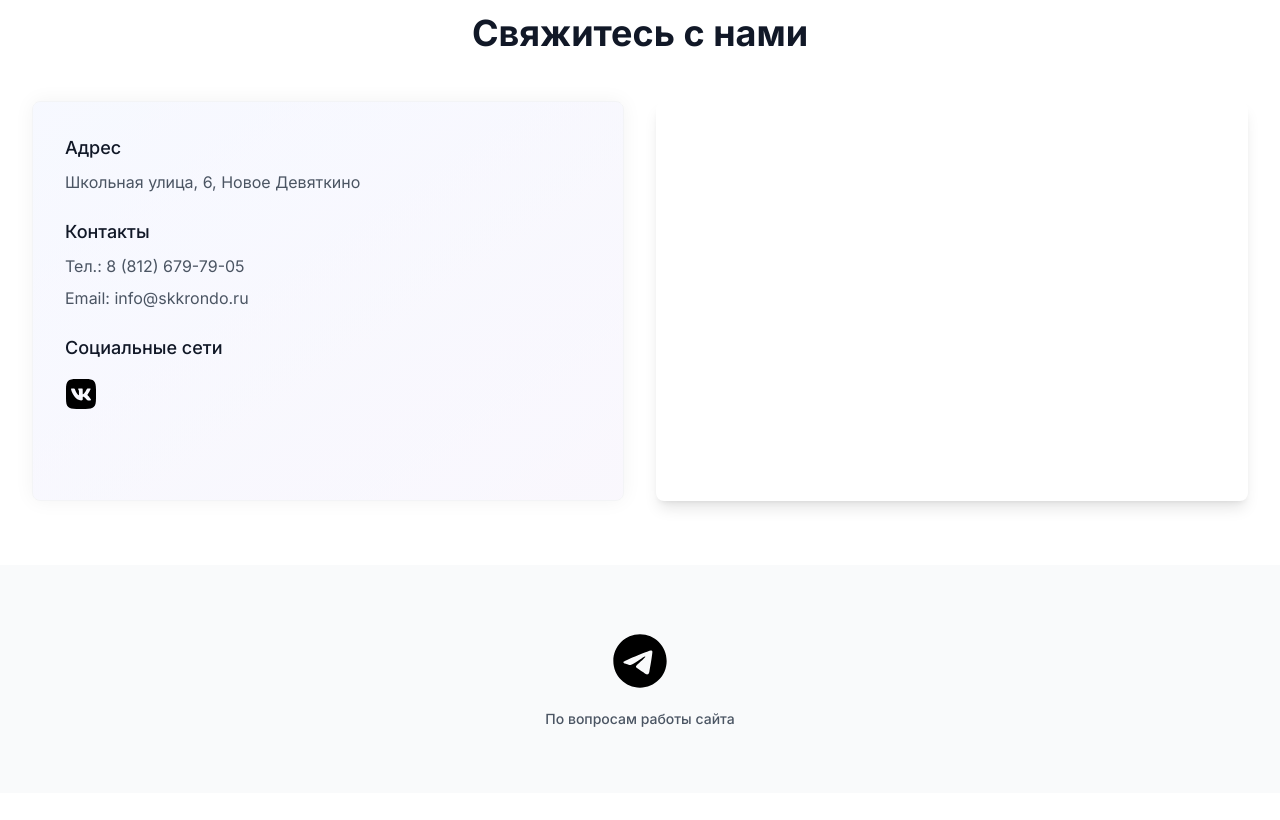
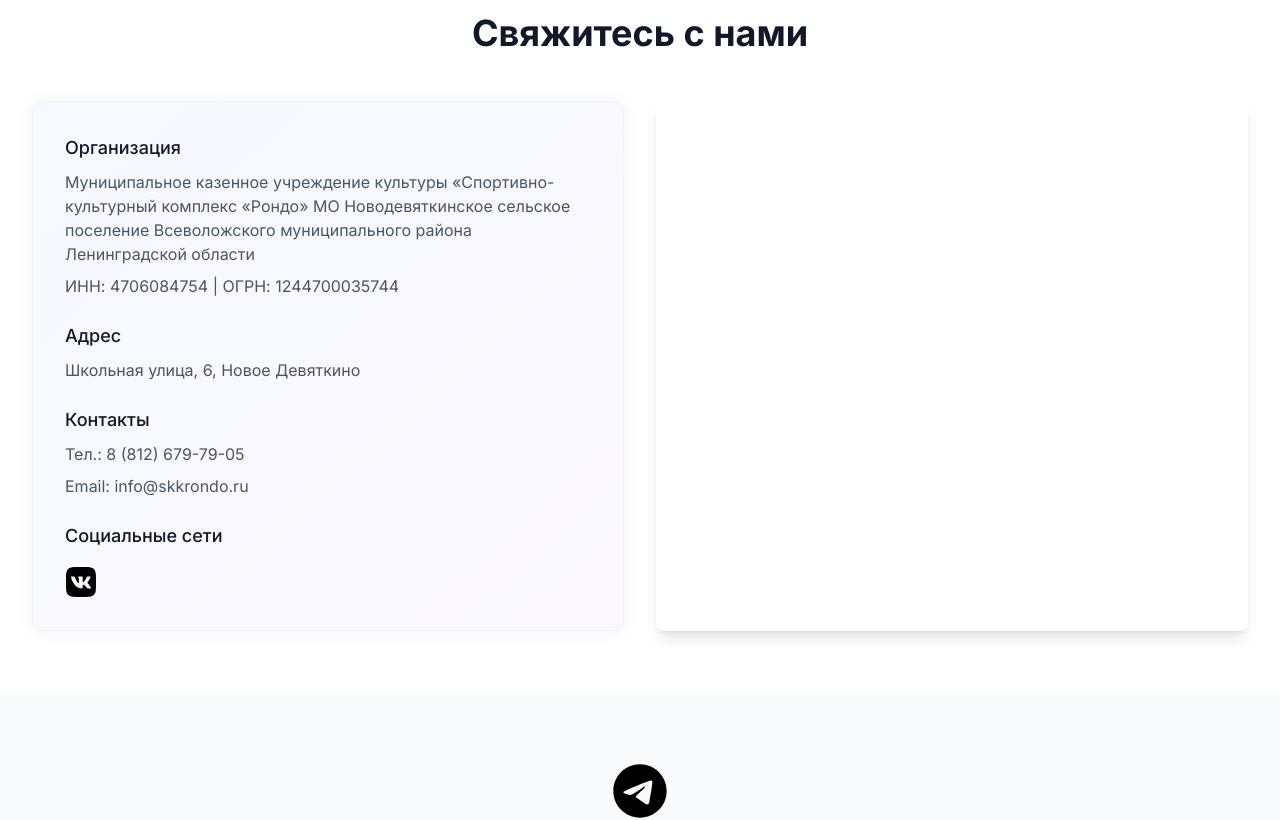
Before and after one commit to mimfort/rondo, a React (Vite) app in the folder frontend/: page / in a window 1280 px wide. Shown: the part 1420-2240 px from the top of the page. Built offline with nearby package versions, Linux system fonts and the light colour scheme; no server answers.

Commit message:
real vers4

```diff
--- a/frontend/src/components/Footer.tsx
+++ b/frontend/src/components/Footer.tsx
@@ -5,8 +5,8 @@ const Footer: React.FC = () => {
     return (
         <footer className="bg-background-light dark:bg-background-dark shadow-sm mt-auto py-8">
             <div className="max-w-7xl mx-auto px-4 sm:px-6 lg:px-8">
-                <div className="flex flex-col items-center justify-center">
-                    <Link to="/" className="text-2xl font-bold text-primary-light dark:text-primary-dark mb-4">
+                <div className="flex flex-col items-center justify-center space-y-4">
+                    <Link to="/" className="text-2xl font-bold text-primary-light dark:text-primary-dark">
                         РОНДО
                     </Link>
                     <p className="text-sm text-text-light dark:text-text-dark">
--- a/frontend/src/pages/Main.tsx
+++ b/frontend/src/pages/Main.tsx
@@ -266,7 +266,6 @@ const Main = () => {
                         <h2 className="text-3xl font-extrabold text-gray-900 dark:text-white sm:text-4xl">
                             Свяжитесь с нами
                         </h2>
-
                     </div>
 
                     <div className="mt-12 grid grid-cols-1 gap-8 lg:grid-cols-2">
@@ -274,6 +273,15 @@ const Main = () => {
                         <div className="bg-gradient-to-br from-white to-gray-50 dark:from-gray-800 dark:to-gray-700 rounded-lg shadow-[0_0_20px_rgba(0,0,0,0.05)] p-8 relative overflow-hidden border border-gray-100 dark:border-gray-700">
                             <div className="absolute inset-0 bg-gradient-to-br from-indigo-50/50 to-purple-50/50 dark:from-indigo-900/20 dark:to-purple-900/20"></div>
                             <div className="relative space-y-6">
+                                <div>
+                                    <h3 className="text-lg font-medium text-gray-900 dark:text-white">Организация</h3>
+                                    <p className="mt-2 text-gray-600 dark:text-gray-300">
+                                        Муниципальное казенное учреждение культуры «Спортивно-культурный комплекс «Рондо» МО Новодевяткинское сельское поселение Всеволожского муниципального района Ленинградской области
+                                    </p>
+                                    <p className="mt-2 text-gray-600 dark:text-gray-300">
+                                        ИНН: 4706084754 | ОГРН: 1244700035744
+                                    </p>
+                                </div>
                                 <div>
                                     <h3 className="text-lg font-medium text-gray-900 dark:text-white">Адрес</h3>
                                     <p className="mt-2 text-gray-600 dark:text-gray-300">
```
